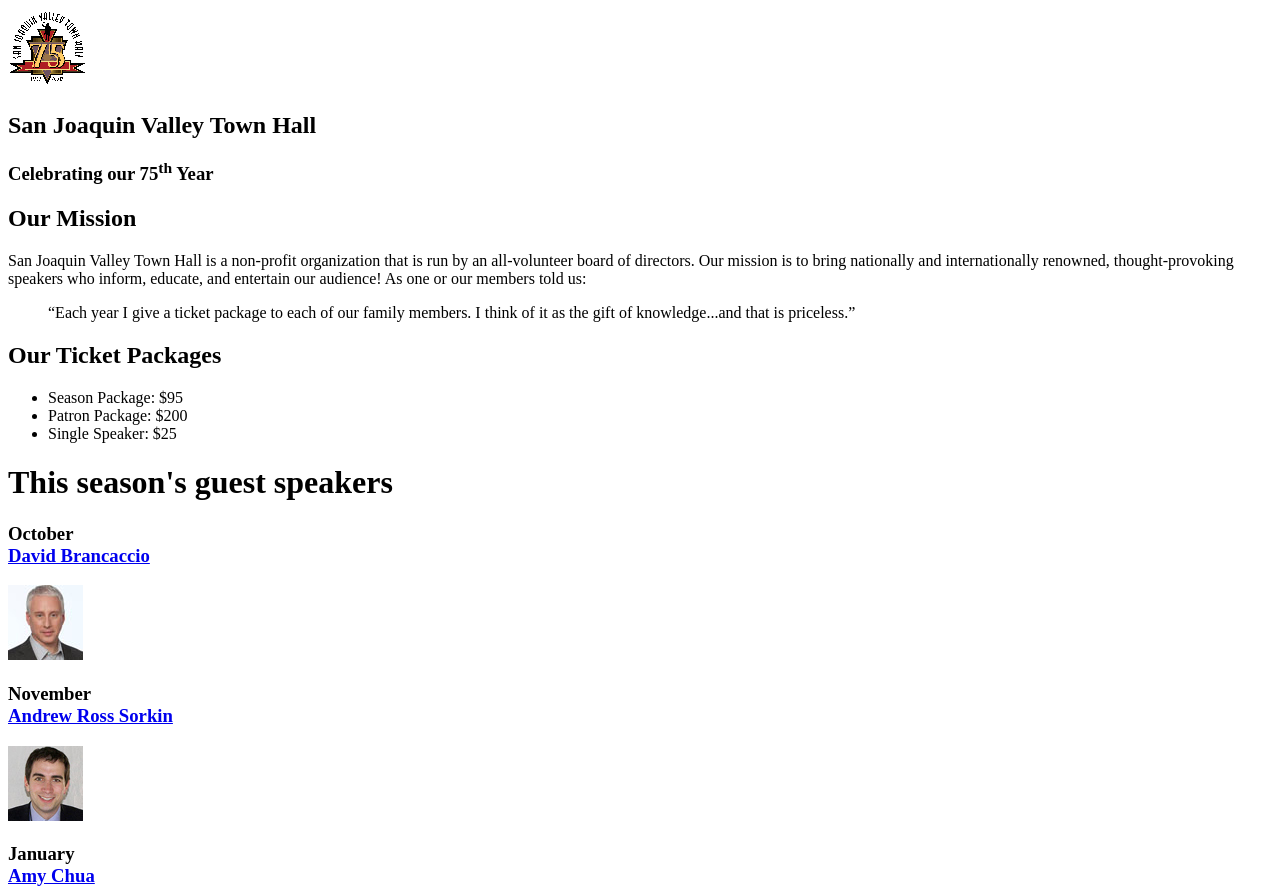
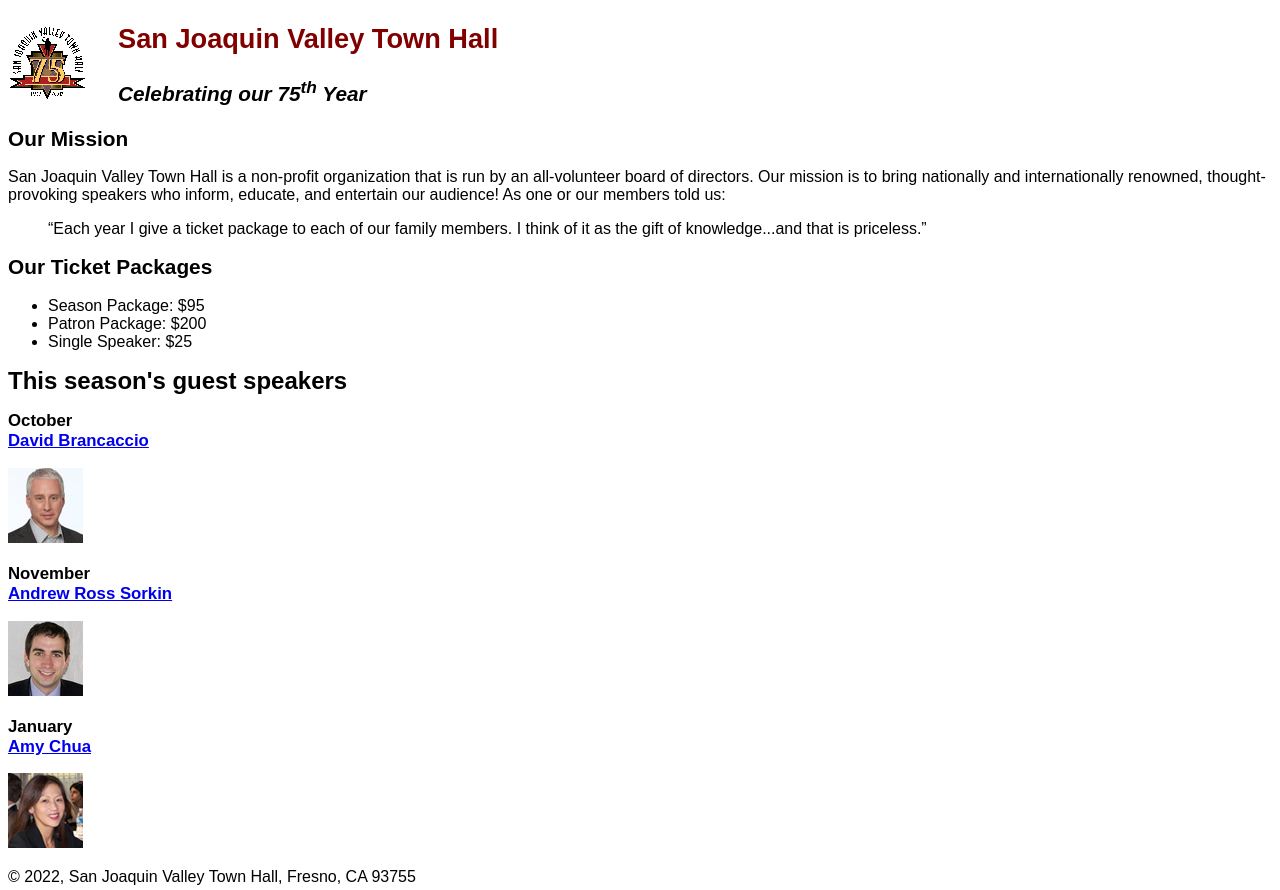
Before and after one commit to fkh222/A06, a plain HTML site: page index.html in a window 1280 px wide. Shown: the top 890 px of the page. Drawn offline with Linux system fonts and the light colour scheme.

Commit message:
updated stylsheet for header

```diff
--- a/index.html
+++ b/index.html
@@ -5,6 +5,7 @@
 	<meta charset="utf-8">
 	<title>San Joaquin Valley Town Hall</title>
 	<link rel="shortcut icon" href="images/favicon.ico">
+    <link rel="stylesheet" href="styles/c4_main.css">
 </head>
 
 <body>
--- a/styles/c4_main.css
+++ b/styles/c4_main.css
@@ -7,6 +7,16 @@ body {
 /* the styles for the header */
 header img {
 	float: left;
+}
+header h2 {
+	font-size: 170%;
+	color: #800000;
+	text-indent: 30px;
+}
+header h3 {
+	font-size: 130%;
+	font-style:italic;
+	text-indent: 30px;
 }
 
 /* the styles for the main content */
```
